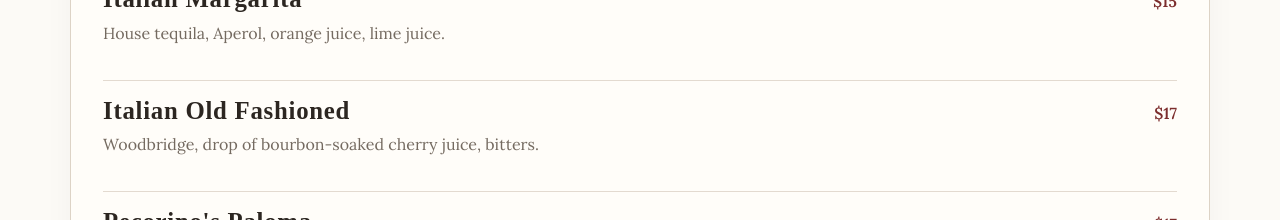
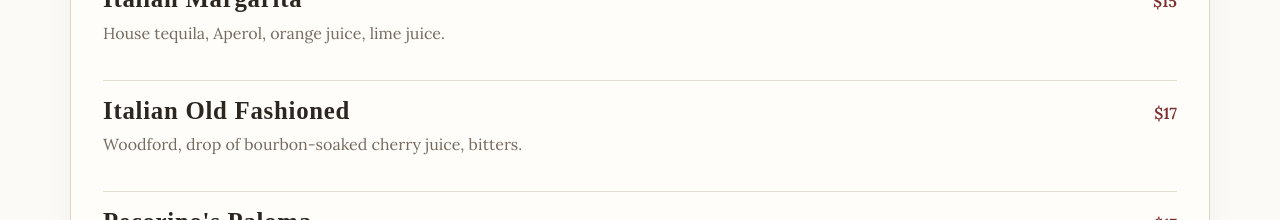
Before and after one commit to brooks1114/ristorantepecorino, a React (Vite) app: page /#/beer-wine-list in a window 1280 px wide. Shown: the part 1080-1300 px from the top of the page. Built offline with nearby package versions, Linux system fonts and the light colour scheme; a web font is replaced by a local one.

Commit message:
fixed spelling error in beer wine list

```diff
--- a/src/components/BeerWine.jsx
+++ b/src/components/BeerWine.jsx
@@ -33,7 +33,7 @@ const cocktails = [
     name: 'Italian Old Fashioned',
     price: '17',
     description:
-      'Woodbridge, drop of bourbon-soaked cherry juice, bitters.'
+      'Woodford, drop of bourbon-soaked cherry juice, bitters.'
   },
   {
     name: "Pecorino's Paloma",
```
